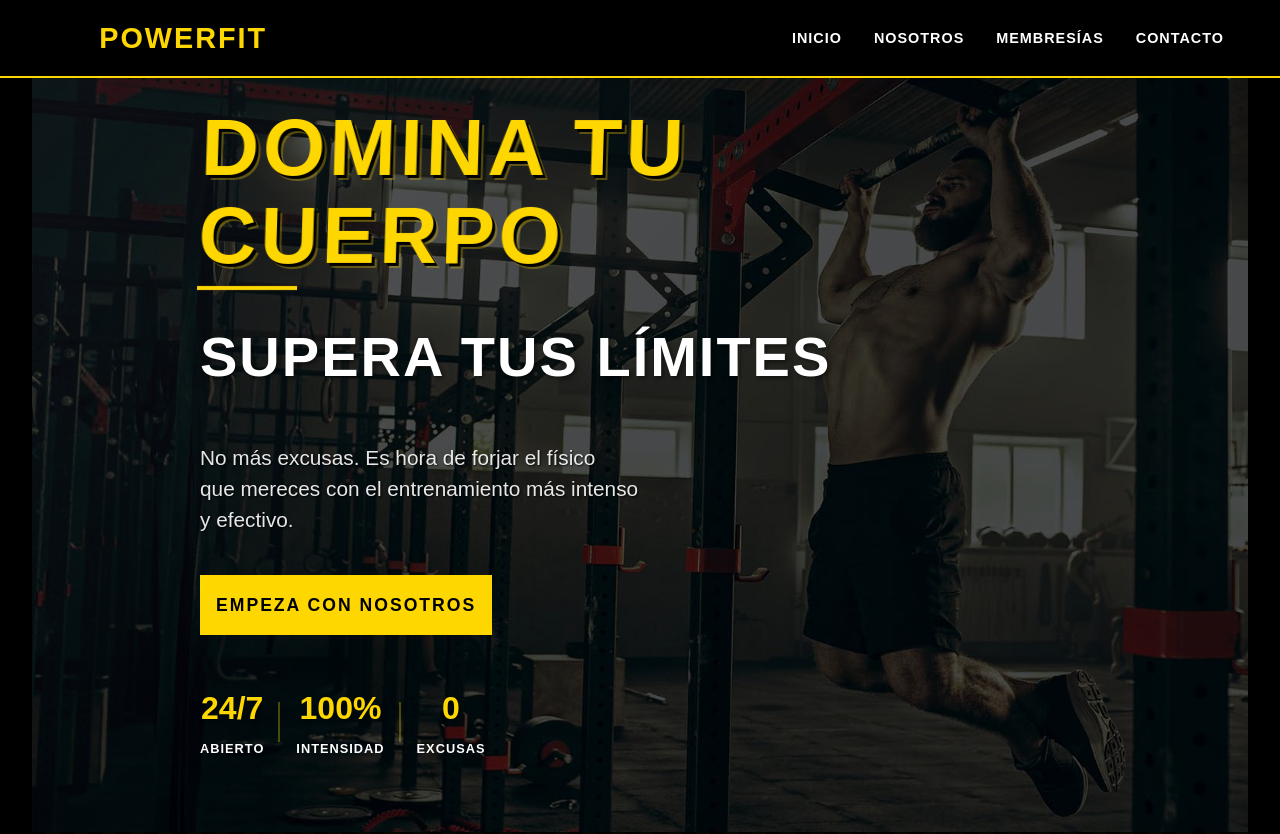
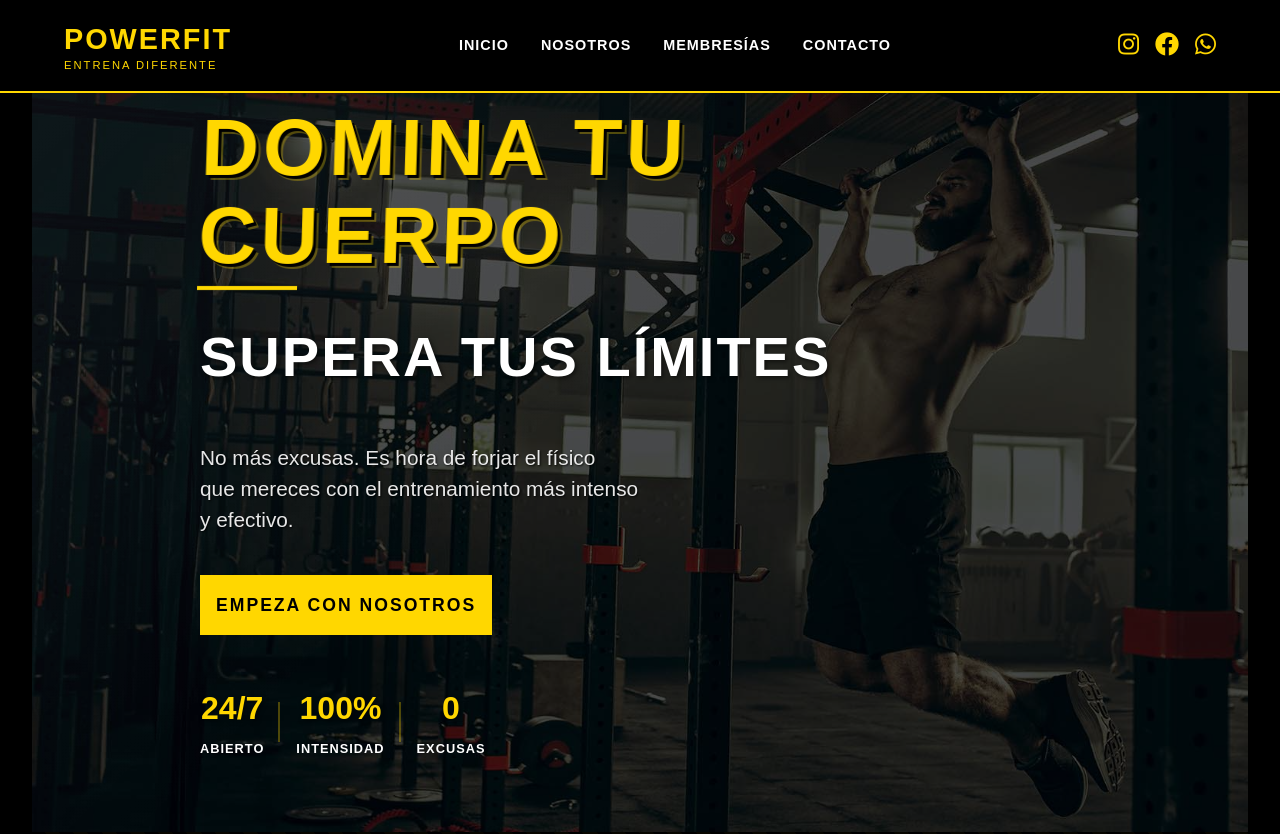
Before and after one commit to Agustin-Gomez-a/PowerFit, a React (Vite) app: page / in a window 1280 px wide. Shown: the top 834 px of the page. Built offline with nearby package versions, Linux system fonts and the light colour scheme.

Commit message:
Agregando cambios de estilos

```diff
--- a/index.html
+++ b/index.html
@@ -4,6 +4,7 @@
     <meta charset="UTF-8" />
     <link rel="icon" type="image/svg+xml" href="/public/img/vite.svg" />
     <meta name="viewport" content="width=device-width, initial-scale=1.0" />
+    <link rel="stylesheet" href="https://cdnjs.cloudflare.com/ajax/libs/font-awesome/5.15.4/css/all.min.css">
     <title>PowerFit - Gym</title>
   </head>
   <body>
--- a/src/components/Navbar.jsx
+++ b/src/components/Navbar.jsx
@@ -1,4 +1,4 @@
-import { useState, useEffect } from 'react';
+import React, { useState, useEffect } from 'react';
 import { Link } from 'react-router-dom';
 import '../styles/Navbar.css';
 
@@ -11,30 +11,66 @@ const Navbar = () => {
       setIsScrolled(window.scrollY > 50);
     };
     window.addEventListener('scroll', handleScroll);
-    return () => window.removeEventListener('scroll', handleScroll);
-  }, []);
 
-  const toggleMenu = () => {
+    // Prevenir scroll cuando el menú está abierto
+    if (isMenuOpen) {
+      document.body.style.overflow = 'hidden';
+    } else {
+      document.body.style.overflow = 'unset';
+    }
+
+    return () => {
+      window.removeEventListener('scroll', handleScroll);
+      document.body.style.overflow = 'unset';
+    };
+  }, [isMenuOpen]);
+
+  const handleMenuClick = () => {
     setIsMenuOpen(!isMenuOpen);
+  };
+
+  const handleLinkClick = (e) => {
+    setIsMenuOpen(false);
+    const href = e.currentTarget.getAttribute('href');
+    const target = document.querySelector(href);
+
+    if (target) {
+      e.preventDefault();
+      target.scrollIntoView({
+        behavior: 'smooth',
+        block: 'start'
+      });
+    }
   };
 
   return (
     <nav className={`navbar ${isScrolled ? 'scrolled' : ''}`}>
-      <div className="navbar-container">
-        <Link to="/" className="logo">PowerFit</Link>
+      <div className="nav-brand">
+        <Link to="/" className="nav-logo">PowerFit</Link>
+        <span className="nav-slogan">ENTRENA DIFERENTE</span>
+      </div>
 
-        <button className={`menu-icon ${isMenuOpen ? 'active' : ''}`} onClick={toggleMenu}>
-          <span></span>
-          <span></span>
-          <span></span>
-        </button>
+      <button
+        className={`menu-icon ${isMenuOpen ? 'active' : ''}`}
+        onClick={handleMenuClick}
+        aria-label="Menu"
+      >
+        <span></span>
+        <span></span>
+        <span></span>
+      </button>
 
-        <ul className={`nav-links ${isMenuOpen ? 'active' : ''}`}>
-          <li><Link to="/" onClick={toggleMenu}>Inicio</Link></li>
-          <li><Link to="/about" onClick={toggleMenu}>Nosotros</Link></li>
-          <li><Link to="/memberships" onClick={toggleMenu}>Membresías</Link></li>
-          <li><Link to="/contact" onClick={toggleMenu}>Contacto</Link></li>
-        </ul>
+      <div className={`nav-menu ${isMenuOpen ? 'active' : ''}`}>
+        <a href="#inicio" className="nav-link" onClick={handleLinkClick}>Inicio</a>
+        <a href="#nosotros" className="nav-link" onClick={handleLinkClick}>Nosotros</a>
+        <a href="#membresias" className="nav-link" onClick={handleLinkClick}>Membresías</a>
+        <a href="#contacto" className="nav-link" onClick={handleLinkClick}>Contacto</a>
+      </div>
+
+      <div className="nav-social">
+        <a href="#" className="social-link"><i className="fab fa-instagram"></i></a>
+        <a href="#" className="social-link"><i className="fab fa-facebook"></i></a>
+        <a href="#" className="social-link"><i className="fab fa-whatsapp"></i></a>
       </div>
     </nav>
   );
--- a/src/styles/Navbar.css
+++ b/src/styles/Navbar.css
@@ -5,9 +5,11 @@
   width: 100%;
   z-index: 1000;
   background: #000;
-  transition: all 0.3s ease;
-  padding: 0.5rem 0;
+  padding: 1rem 5%;
   border-bottom: 2px solid #ffd700;
+  display: flex;
+  align-items: center;
+  justify-content: space-between;
 }
 
 .navbar.scrolled {
@@ -123,9 +125,135 @@
   color: var(--text-color);
 }
 
+.nav-brand {
+  display: flex;
+  flex-direction: column;
+  align-items: flex-start;
+}
+
+.nav-logo {
+  font-size: 1.8rem;
+  font-weight: 900;
+  color: #ffd700;
+  text-decoration: none;
+  text-transform: uppercase;
+  letter-spacing: 2px;
+}
+
+.nav-slogan {
+  font-size: 0.7rem;
+  color: #ffd700;
+  letter-spacing: 2px;
+  margin-top: -5px;
+}
+
+.nav-contact {
+  display: flex;
+  align-items: center;
+  gap: 2rem;
+}
+
+.nav-phone {
+  color: #fff;
+  text-decoration: none;
+  font-size: 0.9rem;
+  display: flex;
+  align-items: center;
+  gap: 0.5rem;
+}
+
+.nav-social {
+  display: flex;
+  gap: 1rem;
+}
+
+.social-link {
+  color: #ffd700;
+  font-size: 1.2rem;
+  transition: all 0.3s ease;
+}
+
+.social-link:hover {
+  color: #ffd700;
+  transform: translateY(-2px);
+}
+
+.nav-menu {
+  display: flex;
+  gap: 2rem;
+}
+
+.nav-link {
+  color: #fff;
+  text-decoration: none;
+  font-weight: 600;
+  text-transform: uppercase;
+  font-size: 0.9rem;
+  letter-spacing: 1px;
+  transition: color 0.3s ease;
+}
+
+.nav-link:hover {
+  color: #ffd700;
+}
+
+.nav-link.highlight {
+  background: #ffd700;
+  color: #000;
+  padding: 0.5rem 1rem;
+  border-radius: 4px;
+  transition: all 0.3s ease;
+}
+
+.nav-link.highlight:hover {
+  background: transparent;
+  color: #ffd700;
+  border: 1px solid #ffd700;
+}
+
 @media (max-width: 768px) {
+  .navbar {
+    padding: 1rem 3%;
+  }
+
   .menu-icon {
     display: flex;
+    cursor: pointer;
+    flex-direction: column;
+    gap: 6px;
+    padding: 0;  /* Eliminar padding */
+    z-index: 100;
+    background: transparent;
+    border: none;
+    outline: none;  /* Eliminar contorno */
+  }
+
+  .menu-icon:focus {
+    outline: none;  /* Eliminar contorno al hacer focus */
+  }
+
+  .menu-icon span {
+    display: block;
+    width: 25px;
+    height: 2px;
+    background-color: #ffd700;
+    transition: transform 0.3s ease, opacity 0.3s ease;  /* Mejorar transición */
+    transform-origin: 1px;
+  }
+
+  .menu-icon.active span:nth-child(1) {
+    transform: translateY(8px) rotate(45deg);  /* Ajustar transformación */
+    width: 28px;
+  }
+
+  .menu-icon.active span:nth-child(2) {
+    transform: translateX(-100%);
+    opacity: 0;
+  }
+
+  .menu-icon.active span:nth-child(3) {
+    transform: translateY(-8px) rotate(-45deg);  /* Ajustar transformación */
+    width: 28px;
   }
 
   .nav-links {
@@ -160,15 +288,69 @@
     border-left: 3px solid #ffd700;
   }
 
-  .menu-icon.active span:nth-child(1) {
-    transform: rotate(45deg) translate(6px, 6px);
+  .nav-menu {
+    position: fixed;
+    top: 0;
+    left: -100%;
+    width: 100%;
+    height: 100vh;
+    background: rgba(0, 0, 0, 0.98);
+    display: flex;
+    flex-direction: column;
+    align-items: center;
+    justify-content: center;
+    gap: 2rem;
+    transition: all 0.4s cubic-bezier(0.4, 0, 0.2, 1);
+    opacity: 0;
+    visibility: hidden;
   }
 
-  .menu-icon.active span:nth-child(2) {
-    opacity: 0;
+  .nav-menu.active {
+    left: 0;
+    opacity: 1;
+    visibility: visible;
   }
 
-  .menu-icon.active span:nth-child(3) {
-    transform: rotate(-45deg) translate(6px, -6px);
+  .nav-link {
+    font-size: 1.5rem;
+    position: relative;
+    overflow: hidden;
+    padding: 0.5rem 1rem;
+  }
+
+  .nav-link::after {
+    content: '';
+    position: absolute;
+    bottom: 0;
+    left: 0;
+    width: 100%;
+    height: 2px;
+    background: #ffd700;
+    transform: scaleX(0);
+    transition: transform 0.3s ease;
+    transform-origin: right;
+  }
+
+  .nav-link:hover::after {
+    transform: scaleX(1);
+    transform-origin: left;
+  }
+
+  .nav-contact {
+    display: none;
+  }
+
+  .nav-social {
+    display: none;
+  }
+
+  .social-link {
+    font-size: 1rem;
+  }
+
+  .nav-link.highlight {
+    width: 100%;
+    text-align: center;
+    margin-top: 1rem;
   }
 }
```
